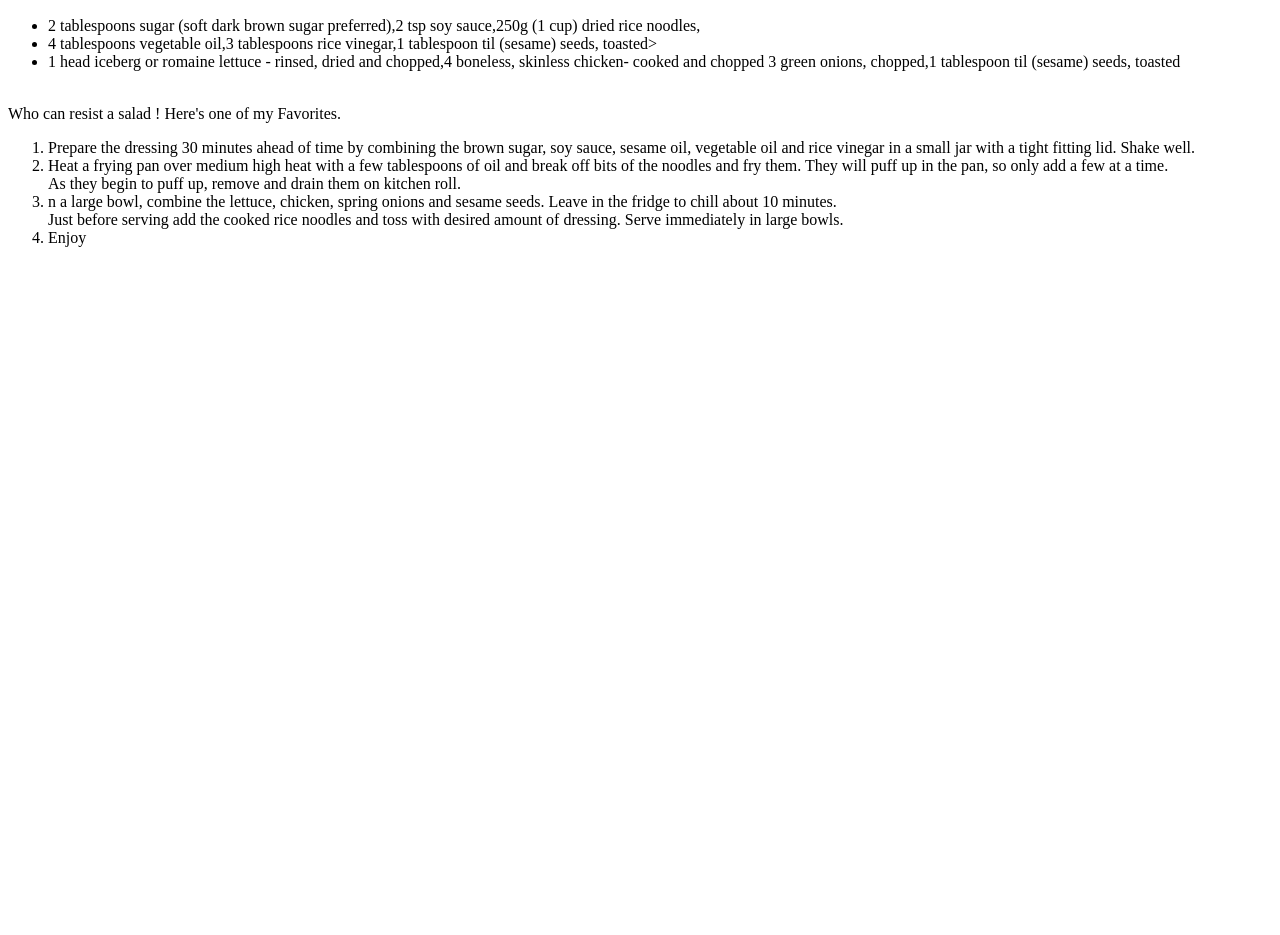
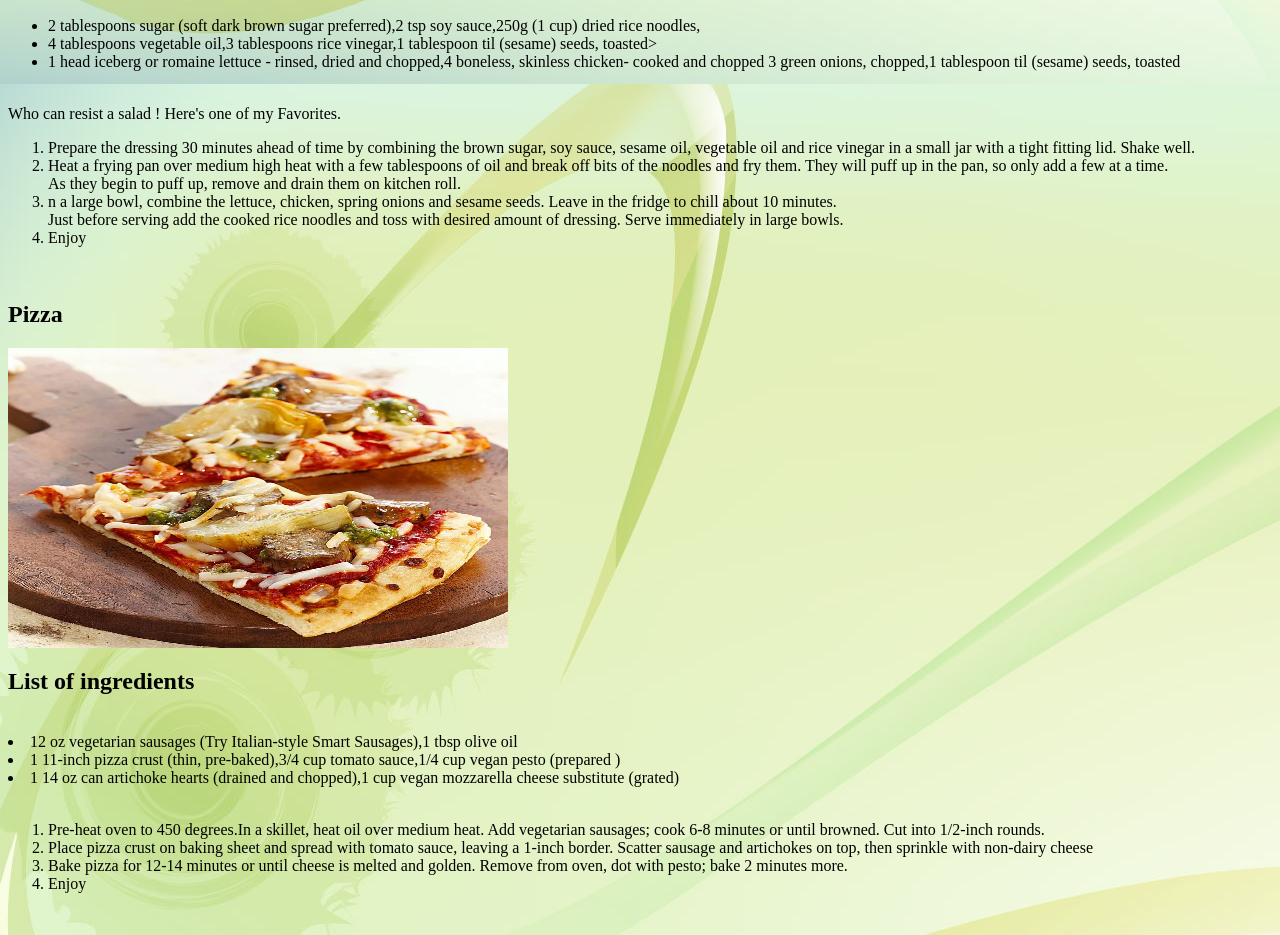
Before and after one commit to kamleshbisht04/first_html, a plain HTML site: page index.html in a window 1280 px wide. Shown: the part 1116-2051 px from the top of the page. Before the commit the page ends 1405 px from the top, so only its background shows below. Drawn offline with Linux system fonts and the light colour scheme.

Commit message:
My Favorite Recipes is ready

```diff
--- a/index.html
+++ b/index.html
@@ -3,17 +3,17 @@
         <title>
             My Favorite Recipes
         </title>
-    </head><body>
+    </head><body background="food_background.jpg" >
     <h1> <b>My Favorite Recipes</b> </h1>
      <ul>
-        <li><a href=""><b>Soup</b></a></li>
-        <li><a href=""><b>Salad</b></a></li>
-        <li><a href=""><b>Pizza</b></a></li>
+        <li><a href="https://www.thespruceeats.com/vegetarian-sausage-substitute-pizza-3378579"><b>Soup</b></a></li>
+        <li><a href="http://allrecipes.co.in/recipe/567/chinese-chicken-salad.aspx"><b>Salad</b></a></li>
+        <li><a href="https://realfood.tesco.com/recipes/nanas-magic-soup.html"><b>Pizza</b></a></li>
      </ul>
 
      <h2>Soup</h2>
      <img src="orig_nanas-magic-soup-.jpg " height="300" width="500" alt="Your Favorite soup"><br>
-     <br>
+        <br>
      Beethoven once said <q>Only the pure of heart can make a good soup</q>.Well,here's my attempt at doing just that!<br>
 
      <ol>
@@ -27,14 +27,15 @@
      </ol><br>
     <h2>Salad</h2>
     <img src="Asian-Chicken-Salad.jpg"height="300" width="500" alt="Your Favorite salad "><br>
-    <br>
+        <br>
     <h2>List of ingredients</h2>
     <ul>
         <li>2 tablespoons sugar (soft dark brown sugar preferred),2 tsp soy sauce,250g (1 cup) dried rice noodles,</li>
         <li>4 tablespoons vegetable oil,3 tablespoons rice vinegar,1 tablespoon til (sesame) seeds, toasted></li>
         <li>1 head iceberg or romaine lettuce - rinsed, dried and chopped,4 boneless, skinless chicken- cooked and chopped
             3 green onions, chopped,1 tablespoon til (sesame) seeds, toasted</li>
-    </ul><br>
+    </ul>
+        <br>
     Who can resist a salad ! Here's one of my Favorites.<br>
     <ol>
         <li>Prepare the dressing 30 minutes ahead of time by combining the brown sugar, soy sauce, sesame oil, vegetable oil and rice vinegar in a small jar with a tight fitting lid. Shake well.</li>
@@ -45,6 +46,20 @@
         <li>Enjoy</li>
     </ol>
         <br>
+        <h2>Pizza</h2>
+        <img src="pizza-big.jpg" height="300"width="500" alt="Your pizza is ready"><br>
+        <h2>List of ingredients</h2><br>
+        <li>12 oz vegetarian sausages (Try Italian-style Smart Sausages),1 tbsp olive oil</li>
+        <li> 1 11-inch pizza crust (thin, pre-baked),3/4 cup tomato sauce,1/4 cup vegan pesto  (prepared )</li>
+        <li> 1 14 oz can artichoke hearts (drained and chopped),1 cup vegan mozzarella cheese substitute (grated) </li><br>
+
+        <ol>
+        <li>Pre-heat oven to 450 degrees.In a skillet, heat oil over medium heat. Add vegetarian sausages; cook 6-8 minutes or until browned. Cut into 1/2-inch rounds.</li>
+        <li>Place pizza crust on baking sheet and spread with tomato sauce, leaving a 1-inch border. Scatter sausage and artichokes on top, then sprinkle with non-dairy cheese</li>
+        <li>Bake pizza for 12-14 minutes or until cheese is melted and golden. Remove from oven, dot with pesto; bake 2 minutes more.</li>
+        <li>Enjoy</li>
+    </ol>
+       <br>
 
      </body>
 </html>
```
Also changed, not shown: buck creek pizza.jpg (deleted), food_background.jpg (added), pizza-big.jpg (added), silky-blue-background.jpg (deleted).
